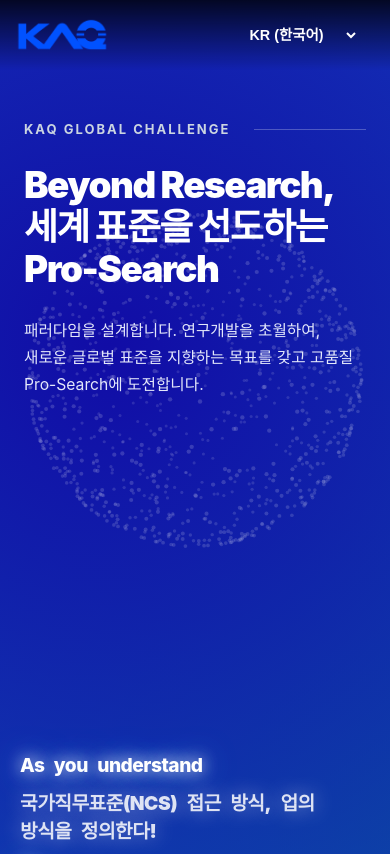
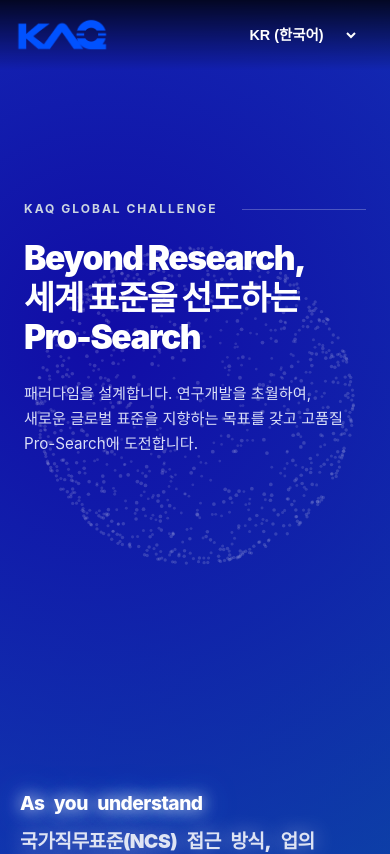
Before and after one commit to ghjkl90/kaq-main, a Next.js app: page /globalchallenge in a window 390 px wide. Shown: the top 854 px of the page. Built offline with nearby package versions, Linux system fonts and the light colour scheme.

Commit message:
모바일 반응형 추가

```diff
--- a/app/globalchallenge/page.js
+++ b/app/globalchallenge/page.js
@@ -67,11 +67,12 @@
 
   const textWords = highlightSentence.split(/(\s+)/);
 
+
   const stats = [
-    { value: '120+', label: 'OVERALL BALANCE', unit: ' %p 향상', desc: '120개국 파트너 네트워크 구축' },
-    { value: '450K+', label: 'DETECTION POWER', unit: ' %p 향상', desc: '45만 건 이상의 글로벌 인증 검증' },
-    { value: '99.8%', label: 'ANALYSIS RELIABILITY', unit: ' %p 향상', desc: '사실 기반 AI 프롬프트 신뢰도' },
-    { value: 'TOP 1', label: 'DX INNOVATION', unit: ' 통합 향상', desc: '실험실 창업 DX 혁신 기업 도약' }
+    { value: '120+', label: 'OVERALL BALANCE', unit: '%p 향상', desc: '120개국 파트너 네트워크 구축' },
+    { value: '450K+', label: 'DETECTION POWER', unit: '%p 향상', desc: '45만 건 이상의 글로벌 인증 검증' },
+    { value: '99.8%', label: 'ANALYSIS RELIABILITY', unit: '%p 향상', desc: '사실 기반 AI 프롬프트 신뢰도' },
+    { value: 'TOP 1', label: 'DX INNOVATION', unit: '통합 향상', desc: '실험실 창업 DX 혁신 기업 도약' }
   ];
 
   useEffect(() => {
@@ -122,9 +123,9 @@
       let width = (canvas.width = window.innerWidth);
       let height = (canvas.height = window.innerHeight);
 
-      const particleCount = width < 768 ? 1100 : 2300; // 모바일 저사양 대응
+      const particleCount = width < 768 ? 1100 : 2200;
       const particles = [];
-      let globeRadius = Math.min(width, height) * (width < 768 ? 0.42 : 0.38);
+      let globeRadius = Math.min(width, height) * (width < 768 ? 0.40 : 0.40);
 
       for (let i = 0; i < particleCount; i++) {
         const theta = Math.random() * Math.PI * 2;
@@ -153,7 +154,7 @@
       const handleResize = () => {
         width = canvas.width = window.innerWidth;
         height = canvas.height = window.innerHeight;
-        globeRadius = Math.min(width, height) * (width < 768 ? 0.42 : 0.38);
+        globeRadius = Math.min(width, height) * (width < 768 ? 0.40 : 0.40);
       };
 
       window.addEventListener('mousemove', handleMouseMove);
@@ -165,9 +166,8 @@
         rotationY += 0.0015 + mouseX * 0.08;
         rotationX += (mouseY - rotationX) * 0.05;
 
-        // 모바일일 때 시각적 중앙 위치 재조정
-        const centerX = width < 768 ? width * 0.5 : width * 0.68;
-        const centerY = height < 768 ? height * 0.38 : height * 0.45;
+        const centerX = width < 768 ? width * 0.5 : width * 0.72;
+        const centerY = height < 768 ? height * 0.38 : height * 0.48;
 
         particles.forEach((p) => {
           let cosY = Math.cos(rotationY);
@@ -188,7 +188,7 @@
           if (projX >= 0 && projX <= width && projY >= 0 && projY <= height) {
             const alpha = Math.max(0.08, (perspective - z2) / (perspective * 1.3));
             ctx.beginPath();
-            ctx.arc(projX, projY, Math.max(0.6, 1.8 * scale), 0, Math.PI * 2);
+            ctx.arc(projX, projY, Math.max(0.6, 1.6 * scale), 0, Math.PI * 2);
             ctx.fillStyle = `rgba(255, 255, 255, ${alpha * 0.3})`;
             ctx.fill();
           }
@@ -227,7 +227,7 @@
       boxSizing: 'border-box',
       fontFamily: '-apple-system, BlinkMacSystemFont, "Segoe UI", Roboto, sans-serif',
       position: 'relative',
-      padding: '120px 0 0 0',
+      padding: '200px 0 0 0',
       background: `
         radial-gradient(circle at 30% 30%, #110ca6 0%, transparent 45%),
         radial-gradient(circle at 80% 40%, #0692a8 0%, transparent 50%),
@@ -245,14 +245,13 @@
           100% { background-position: 100% 0%; }
         }
 
-
         @media (max-width: 768px) {
           .hero-container {
             padding: 0 24px !important;
             margin-bottom: 60px !important;
           }
           .text-scroll-track {
-            height: 1600px !important; /* 모바일 전용 짧은 스크롤 거리 */
+            height: 1600px !important;
           }
           .sticky-text-wrapper {
             padding: 30px 20px !important;
@@ -274,7 +273,7 @@
         }
       `}</style>
 
-
+      {/* 배경 3D 도트 지구 구체 */}
       <div
         ref={globeContainerRef}
         style={{
@@ -290,44 +289,44 @@
         }}
       />
 
-      <div className="hero-container" style={{ maxWidth: '1400px', margin: '0 auto', padding: '0 40px', position: 'relative', zIndex: 1, boxSizing: 'border-box' }}>
+      <div className="hero-container" style={{ maxWidth: '1280px', margin: '0 auto', padding: '0 40px', position: 'relative', zIndex: 1, boxSizing: 'border-box' }}>
         <div style={{
-          maxWidth: '880px',
-          marginBottom: '120px',
+          maxWidth: '780px',
+          marginBottom: '100px',
           opacity: isMounted ? 1 : 0,
           transform: isMounted ? 'translateY(0)' : 'translateY(25px)',
           transition: 'all 1s cubic-bezier(0.25, 1, 0.5, 1)'
         }}>
-          <div style={{ display: 'flex', alignItems: 'center', gap: '14px', marginBottom: '24px' }}>
-            <span style={{ fontSize: '13px', color: '#cbd5e1', fontWeight: 'bold', letterSpacing: '2px', textTransform: 'uppercase' }}>
+          <div style={{ display: 'flex', alignItems: 'center', gap: '14px', marginBottom: '20px' }}>
+            <span style={{ fontSize: '12px', color: '#cbd5e1', fontWeight: 'bold', letterSpacing: '2px', textTransform: 'uppercase' }}>
               KAQ GLOBAL CHALLENGE
             </span>
             <span style={{ flex: 1, height: '1px', backgroundColor: 'rgba(255, 255, 255, 0.25)', marginLeft: '10px' }}></span>
           </div>
 
           <h1 style={{
-            fontSize: 'clamp(2.3rem, 5.8vw, 6.5rem)',
+            fontSize: 'clamp(2.1rem, 4.2vw, 4.5rem)',
             fontWeight: '900',
-            lineHeight: '1.15',
+            lineHeight: '1.18',
             letterSpacing: '-1.5px',
             margin: 0,
             color: '#ffffff',
-            marginBottom: '28px',
+            marginBottom: '24px',
             wordBreak: 'keep-all'
           }}>
             Beyond Research, <br />세계 표준을 선도하는 <br /> Pro-Search
           </h1>
 
           <p style={{
-            fontSize: 'clamp(0.98rem, 1.5vw, 1.4rem)',
+            fontSize: 'clamp(0.95rem, 1.2vw, 1.2rem)',
             color: '#f0f4ff',
-            opacity: 0.95,
-            lineHeight: '1.7',
+            opacity: 0.9,
+            lineHeight: '1.65',
             margin: 0,
             fontWeight: '400',
             wordBreak: 'keep-all'
           }}>
-            패러다임을 설계합니다. 연구개발을 초월하여, 새로운 글로벌 표준을 지향하는 목표를 갖고 고품질 Pro-Search에 도전합니다.
+            패러다임을 설계합니다. 연구개발을 초월하여, <br/> 새로운 글로벌 표준을 지향하는 목표를 갖고 고품질 Pro-Search에 도전합니다.
           </p>
         </div>
       </div>
@@ -342,17 +341,17 @@
           alignItems: 'center',
           justifyContent: 'center',
           padding: '80px 40px 40px 40px',
-          maxWidth: '1400px',
+          maxWidth: '1280px',
           margin: '0 auto',
           boxSizing: 'border-box',
           perspective: '1000px'
         }}>
-          <div style={{ maxWidth: '1280px', width: '100%' }}>
+          <div style={{ maxWidth: '1100px', width: '100%' }}>
 
             <div className="highlight-text-container" style={{
-              fontSize: 'clamp(1.35rem, 2.7vw, 2.8rem)',
+              fontSize: 'clamp(1.2rem, 2.2vw, 2.3rem)',
               fontWeight: '900',
-              lineHeight: '1.35',
+              lineHeight: '1.38',
               letterSpacing: '-0.5px',
               wordBreak: 'keep-all',
               margin: 0,
@@ -410,46 +409,60 @@
           transformOrigin: 'left top',
           transform: `translateY(${paperTranslateY}px) rotate(${paperRotation}deg)`,
           transition: 'transform 0.18s cubic-bezier(0.1, 0.7, 0.15, 1)',
-          padding: '160px 40px 200px 40px',
+          padding: '140px 40px 180px 40px',
           boxSizing: 'border-box'
         }}>
-          <div style={{ maxWidth: '1400px', margin: '0 auto', boxSizing: 'border-box' }}>
-            <div className="paper-inner" style={{ position: 'relative', zIndex: 5, backgroundColor: '#ffffff', color: '#000', padding: '80px 20px' }}>
-              <div style={{ maxWidth: '1300px', margin: '0 auto' }}>
+          <div style={{ maxWidth: '1280px', margin: '0 auto', boxSizing: 'border-box' }}>
+            <div className="paper-inner" style={{ position: 'relative', zIndex: 5, backgroundColor: '#ffffff', color: '#000', padding: '60px 20px' }}>
+              <div style={{ maxWidth: '1200px', margin: '0 auto' }}>
 
                 <h2 style={{
-                  fontSize: 'clamp(1.75rem, 4vw, 4rem)',
+                  fontSize: 'clamp(1.6rem, 3.2vw, 3.2rem)',
                   fontWeight: '900',
-                  marginBottom: '60px',
+                  marginBottom: '50px',
                   letterSpacing: '-1.5px',
                   color: '#0f172a'
                 }}>
                   숫자로 입증하는 KAQ 글로벌 신뢰도
                 </h2>
 
-                <div className="dashboard-grid" style={{ display: 'grid', gridTemplateColumns: 'repeat(auto-fit, minmax(220px, 1fr))', gap: '40px' }}>
+                <div className="dashboard-grid" style={{
+                  display: 'grid',
+                  gridTemplateColumns: 'repeat(auto-fit, minmax(240px, 1fr))',
+                  gap: '36px'
+                }}>
                   {stats.map((stat, i) => (
                     <div key={i} style={{ borderTop: '3px solid #0f172a', paddingTop: '20px' }}>
                       <div style={{ fontSize: '12px', color: '#64748b', fontWeight: '800', marginBottom: '16px', letterSpacing: '1px' }}>
                         // {stat.label}
                       </div>
 
+
                       <div style={{
-                        fontSize: 'clamp(2.6rem, 5.8vw, 6.5rem)',
+                        fontSize: 'clamp(2.4rem, 4.2vw, 4.5rem)',
                         fontWeight: '900',
                         color: '#0052ff',
-                        marginBottom: '12px',
                         fontFamily: 'monospace',
                         lineHeight: '1',
                         letterSpacing: '-1.5px'
                       }}>
                         <ScrambleText text={stat.value} trigger={paperScrollProgress > 0.4} />
-                        <span style={{ fontSize: 'clamp(0.95rem, 1.5vw, 1.6rem)', fontWeight: '700', fontFamily: 'sans-serif', marginLeft: '4px' }}>
-                          {stat.unit}
-                        </span>
                       </div>
 
-                      <p style={{ fontSize: '15px', color: '#334155', fontWeight: '600', lineHeight: '1.5', margin: 0 }}>
+                      <div style={{
+                        fontSize: 'clamp(1rem, 1.2vw, 1.3rem)',
+                        fontWeight: '700',
+                        color: '#0052ff',
+                        fontFamily: 'sans-serif',
+                        marginTop: '10px',
+                        marginBottom: '14px',
+                        whiteSpace: 'nowrap'
+                      }}>
+                        {stat.unit}
+                      </div>
+
+                      {/* 3. 설명문 */}
+                      <p style={{ fontSize: '14px', color: '#334155', fontWeight: '600', lineHeight: '1.5', margin: 0 }}>
                         {stat.desc}
                       </p>
                     </div>
```
